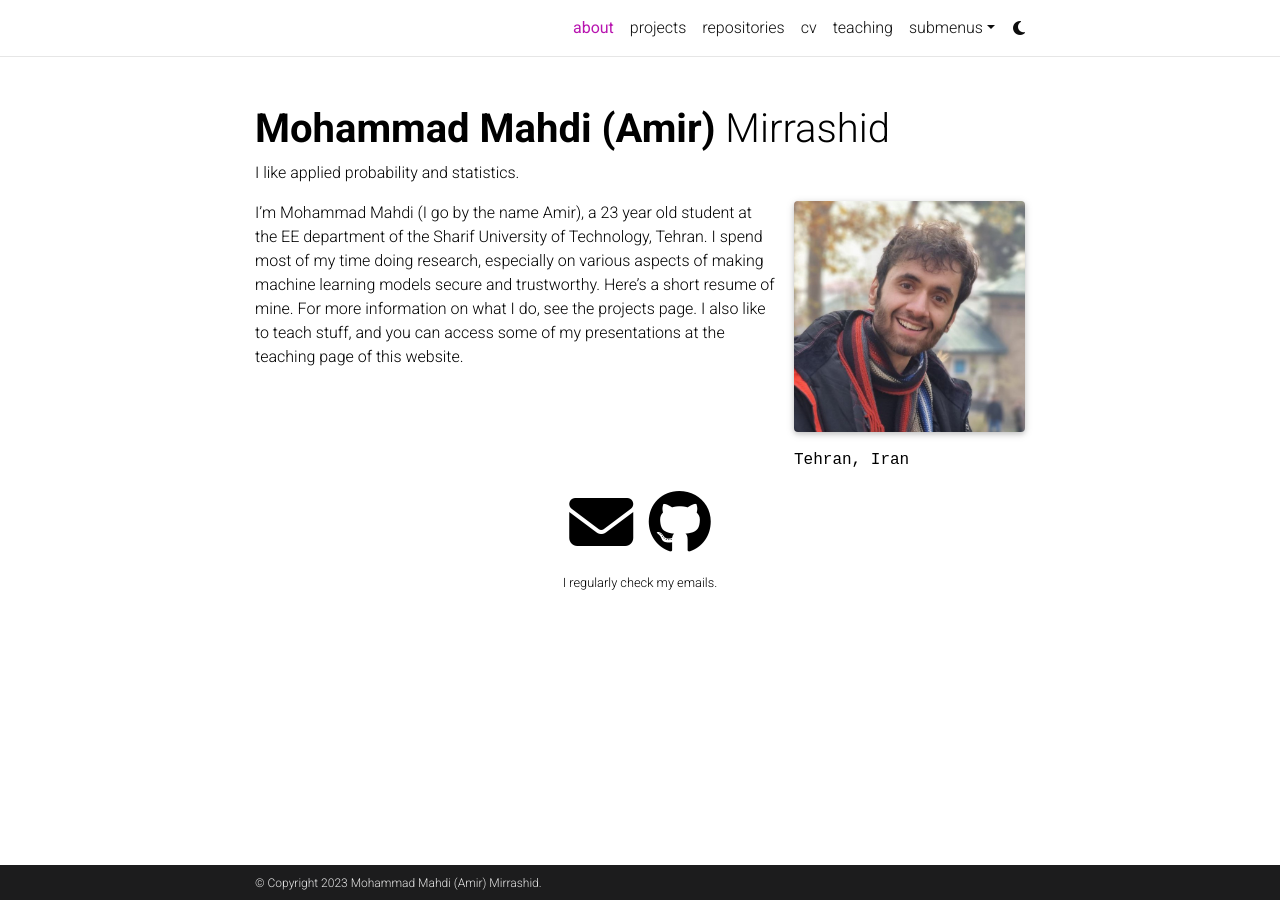
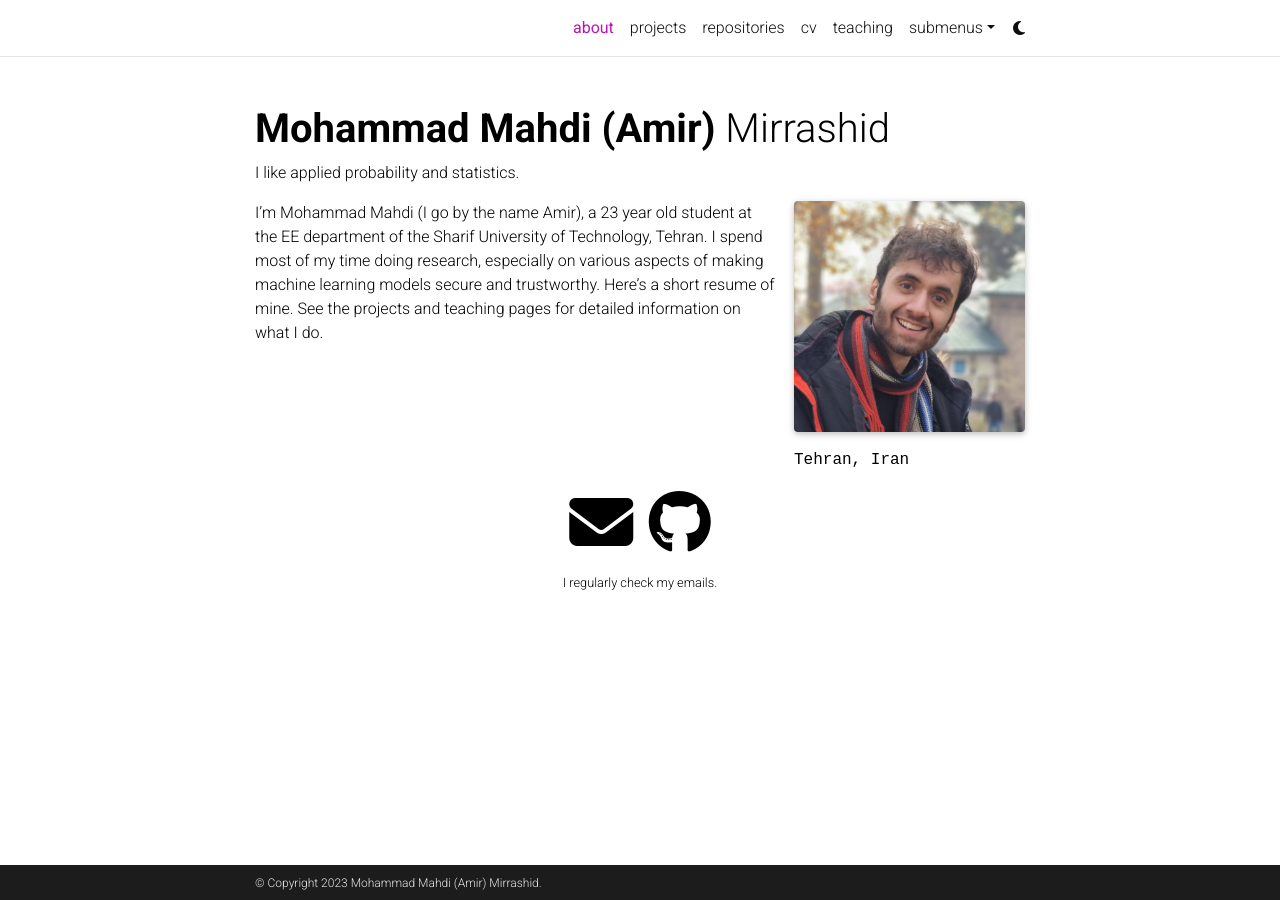
Before and after one commit to amir-thatoneguy/amir-thatoneguy.github.io, a Jekyll site: the page built from _pages/about.md, in a window 1280 px wide. Built offline with Jekyll 4.4.1, drawn with Linux system fonts in a browser that asks for light colours; full-size pictures stand in for the smaller copies a plugin makes; comment, search, counter and statistics services are not loaded; a style sheet for code colours, icons or effects is not loaded.

Commit message:
Update about.md

```diff
--- a/_pages/about.md
+++ b/_pages/about.md
@@ -18,4 +18,5 @@
 ---
 
 
-I'm Mohammad Mahdi (I go by the name Amir), a 23 year old student at the EE department of the Sharif University of Technology, Tehran. I spend most of my time doing research, especially on various aspects of making machine learning models secure and trustworthy. Here's a short resume of mine. For more information on what I do, see the projects page. I also like to teach stuff, and you can access some of my presentations at the teaching page of this website.
+I'm Mohammad Mahdi (I go by the name Amir), a 23 year old student at the EE department of the Sharif University of Technology, Tehran. I spend most of my time doing research, especially on various aspects of making machine learning models secure and trustworthy.
+Here's a short resume of mine. See the projects and teaching pages for detailed information on what I do.
```
